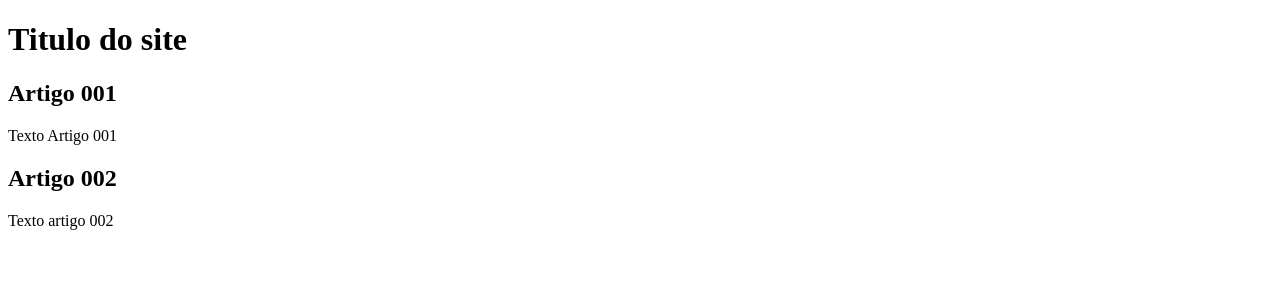
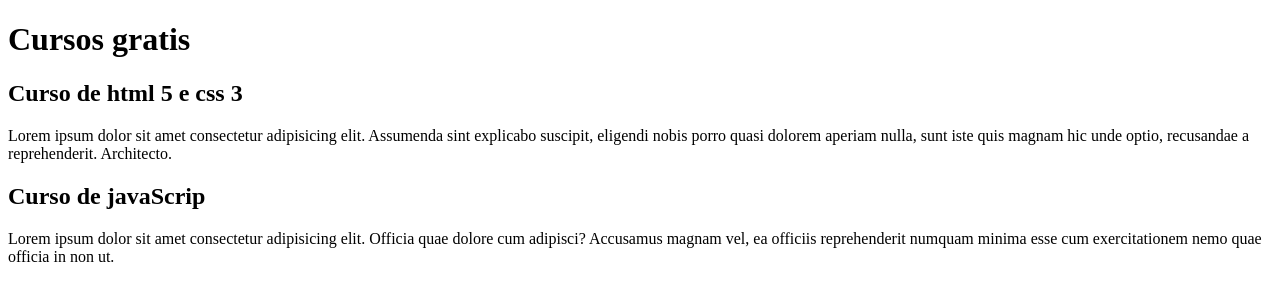
Before and after one commit to beniltonjr/projeto-web, a plain HTML site: page index.html in a window 1280 px wide. Drawn offline with Linux system fonts and the light colour scheme.

Commit message:
Comecei a escrever conteudo

```diff
--- a/index.html
+++ b/index.html
@@ -11,16 +11,16 @@
     <main>
         <header>
             <h1>
-                Titulo do site
+                Cursos gratis
             </h1>
         </header>
         <article>
-            <h2>Artigo 001</h2>
-            <p>Texto Artigo 001</p>
+            <h2>Curso de html 5 e css 3</h2>
+            <p>Lorem ipsum dolor sit amet consectetur adipisicing elit. Assumenda sint explicabo suscipit, eligendi nobis porro quasi dolorem aperiam nulla, sunt iste quis magnam hic unde optio, recusandae a reprehenderit. Architecto.</p>
         </article>
         <article>
-            <h2>Artigo 002</h2>
-            <p>Texto artigo 002</p>
+            <h2>Curso de javaScrip</h2>
+            <p>Lorem ipsum dolor sit amet consectetur adipisicing elit. Officia quae dolore cum adipisci? Accusamus magnam vel, ea officiis reprehenderit numquam minima esse cum exercitationem nemo quae officia in non ut.</p>
         </article>
     </main>
 </body>
```
